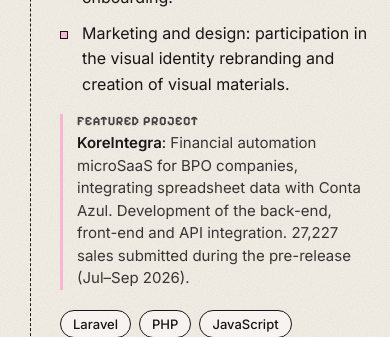
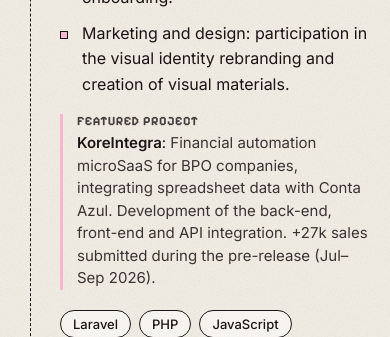
Before and after one commit to gabbiefl/gabbiefl.github.io, a React (Vite) app: page / in a window 390 px wide. Shown: the part 3080-3417 px from the top of the page. Built offline with nearby package versions, Linux system fonts and the light colour scheme.

Commit message:
feat: ajuste de textos e cursor menor no mobile

```diff
--- a/content/content.json
+++ b/content/content.json
@@ -107,7 +107,7 @@
           ],
           "highlight": {
             "name": "KoreIntegra",
-            "desc": "microSaaS de automação financeira para empresas de BPO, que integra planilhas ao Conta Azul. Desenvolvimento do back-end, do front-end e da integração via API. 27.227 vendas enviadas no pré-lançamento (jul.–set. de 2026)."
+            "desc": "microSaaS de automação financeira para empresas de BPO, que integra planilhas ao Conta Azul. Desenvolvimento do back-end, do front-end e da integração via API. +27 mil vendas enviadas no pré-lançamento (jul.–set. de 2026)."
           }
         },
         {
@@ -397,7 +397,7 @@
           ],
           "highlight": {
             "name": "KoreIntegra",
-            "desc": "Financial automation microSaaS for BPO companies, integrating spreadsheet data with Conta Azul. Development of the back-end, front-end and API integration. 27,227 sales submitted during the pre-release (Jul–Sep 2026)."
+            "desc": "Financial automation microSaaS for BPO companies, integrating spreadsheet data with Conta Azul. Development of the back-end, front-end and API integration. +27k sales submitted during the pre-release (Jul–Sep 2026)."
           }
         },
         {
--- a/src/sections/Hero.tsx
+++ b/src/sections/Hero.tsx
@@ -97,7 +97,7 @@ export function Hero() {
 
           <div
             aria-hidden="true"
-            className="absolute top-[calc(66%+18px)] left-[calc(79%+46px)] z-3 origin-top-left max-[800px]:scale-[.68]"
+            className="absolute top-[calc(66%+18px)] left-[calc(79%+46px)] z-3 origin-top-left max-[800px]:scale-[.68] max-[480px]:scale-[.52]"
           >
             <div className="flex flex-col items-start motion-safe:animate-float">
               <Cursor />
```
